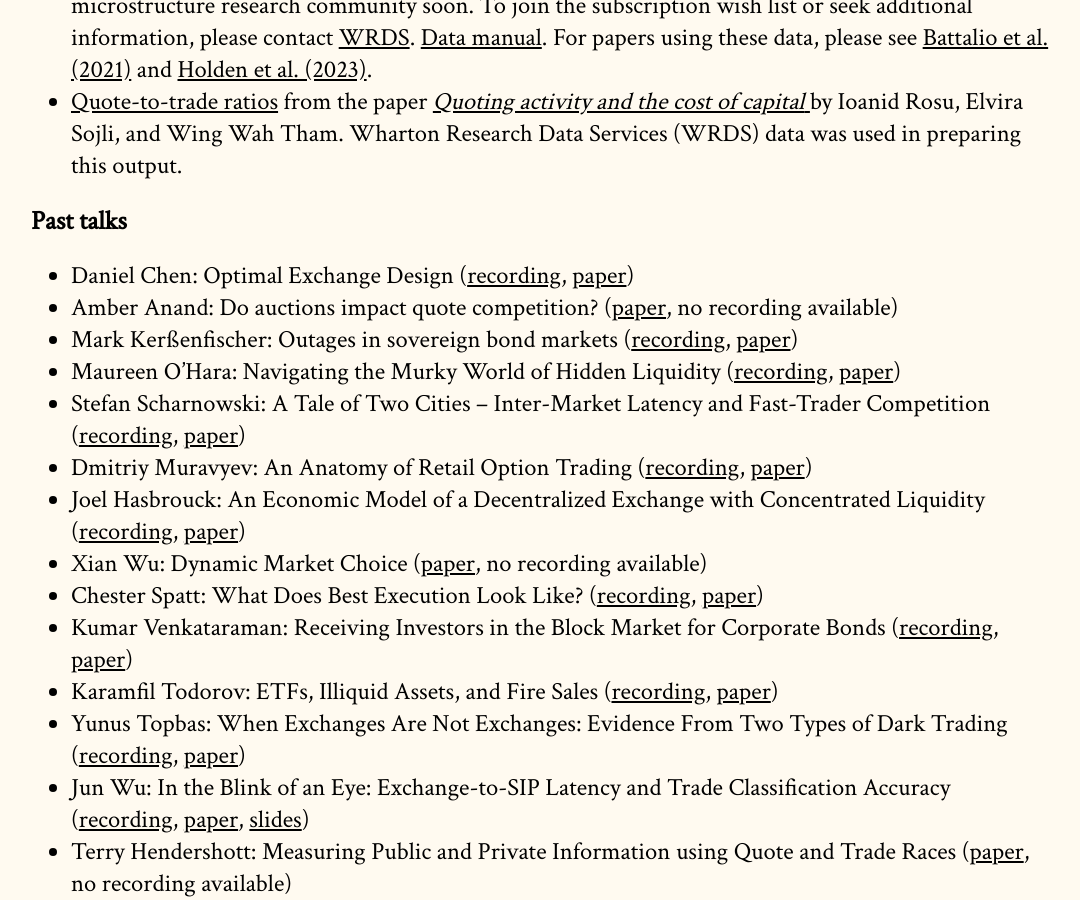
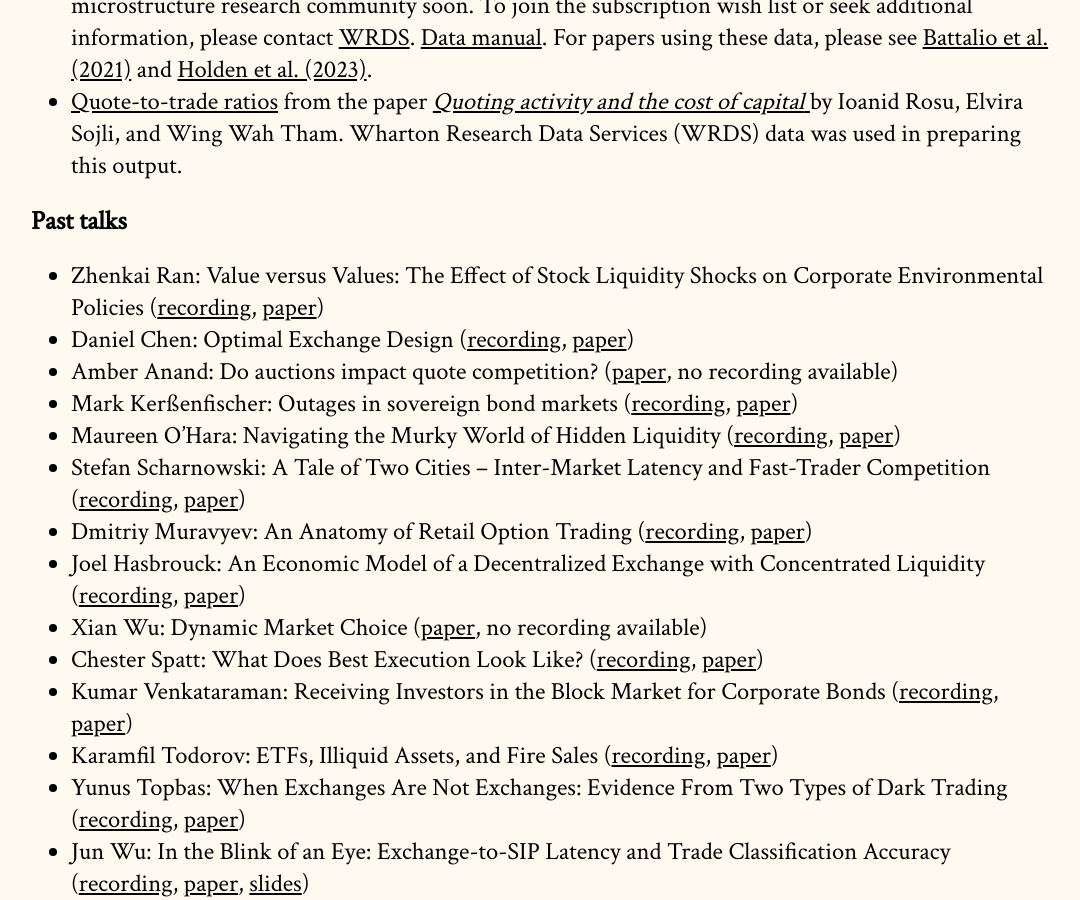
Before and after one commit to cpfiffer/microstructure.exchange, a Jekyll site: the page built from index.md, in a window 1280 px wide and 900 px high, scrolled down 3064 px. Shown: the whole window, without its empty margins (97-1177 px from the left). Built offline with Jekyll 4.4.1, drawn with Linux system fonts in a browser that asks for light colours; some web fonts are replaced.

Commit message:
Update index.md

```diff
--- a/index.md
+++ b/index.md
@@ -72,6 +72,7 @@ The Microstructure Exchange will host resources, tools, and data for microstruct
 - [Quote-to-trade ratios](https://drive.google.com/file/d/1H8wMvA_59-N5Y_xiDPGTbpBsX5BFwOIV/view) from the paper [_Quoting activity and the cost of capital_ ](https://papers.ssrn.com/sol3/papers.cfm?abstract_id=3005928) by Ioanid Rosu, Elvira Sojli, and Wing Wah Tham. Wharton Research Data Services (WRDS) data was used in preparing this output.
 
 ## Past talks
+- Zhenkai Ran: Value versus Values: The Effect of Stock Liquidity Shocks on Corporate Environmental Policies ([recording](https://youtu.be/95nj1717YTQ), [paper](https://papers.ssrn.com/sol3/papers.cfm?abstract_id=5032975))
 - Daniel Chen: Optimal Exchange Design ([recording](https://youtu.be/ovJwCV2iux0), [paper](https://danieltchen.com/OEDOct.pdf))
 - Amber Anand: Do auctions impact quote competition? ([paper](https://microstructure.exchange/papers/Auctions%20and%20quote%20competition-11192024.pdf), no recording available)
 - Mark Kerßenfischer: Outages in sovereign bond markets ([recording](https://youtu.be/nQMNhaccBBU), [paper](https://www.ecb.europa.eu/pub/pdf/scpwps/ecb.wp2944~5cc218150b.en.pdf))
```
